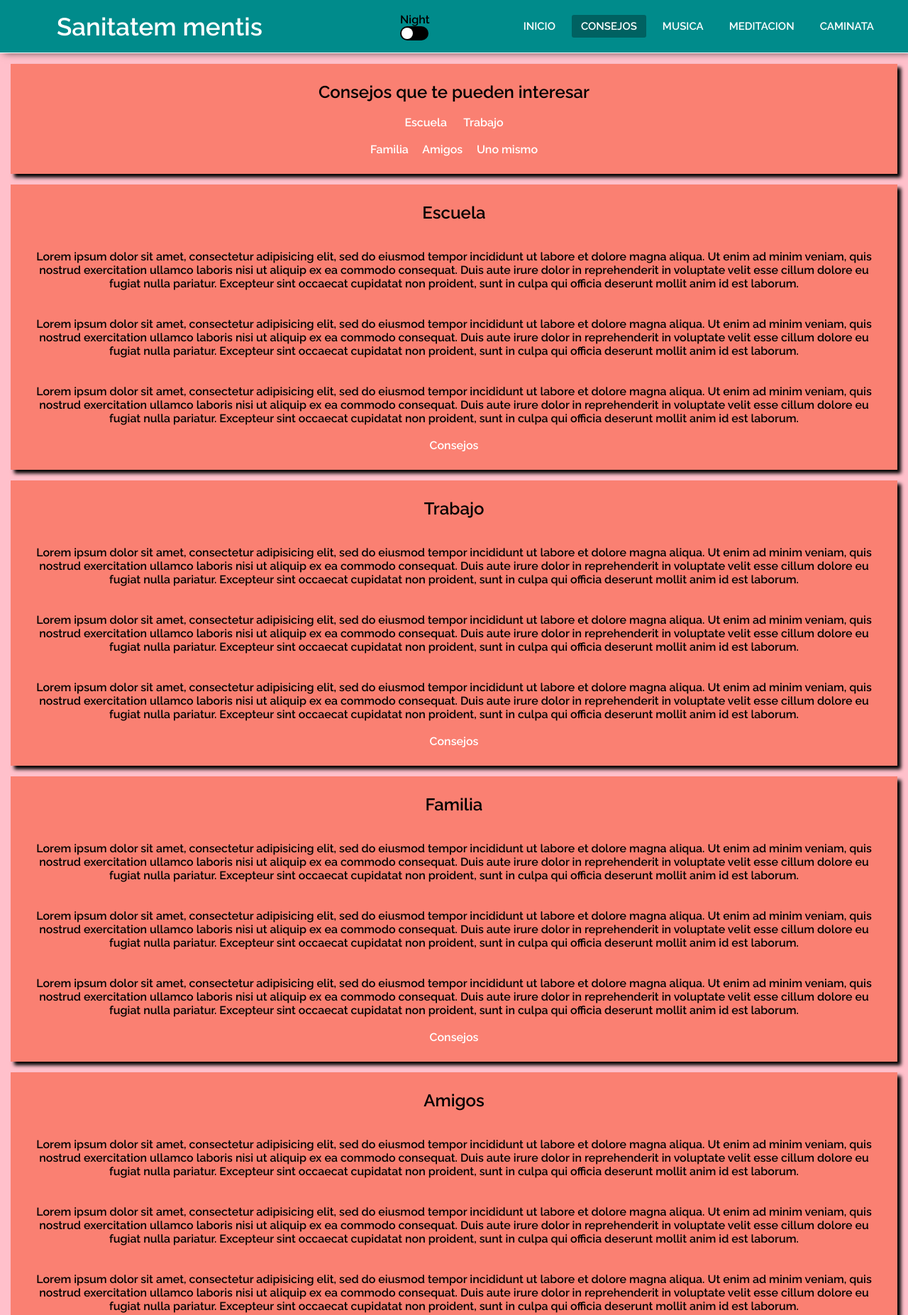
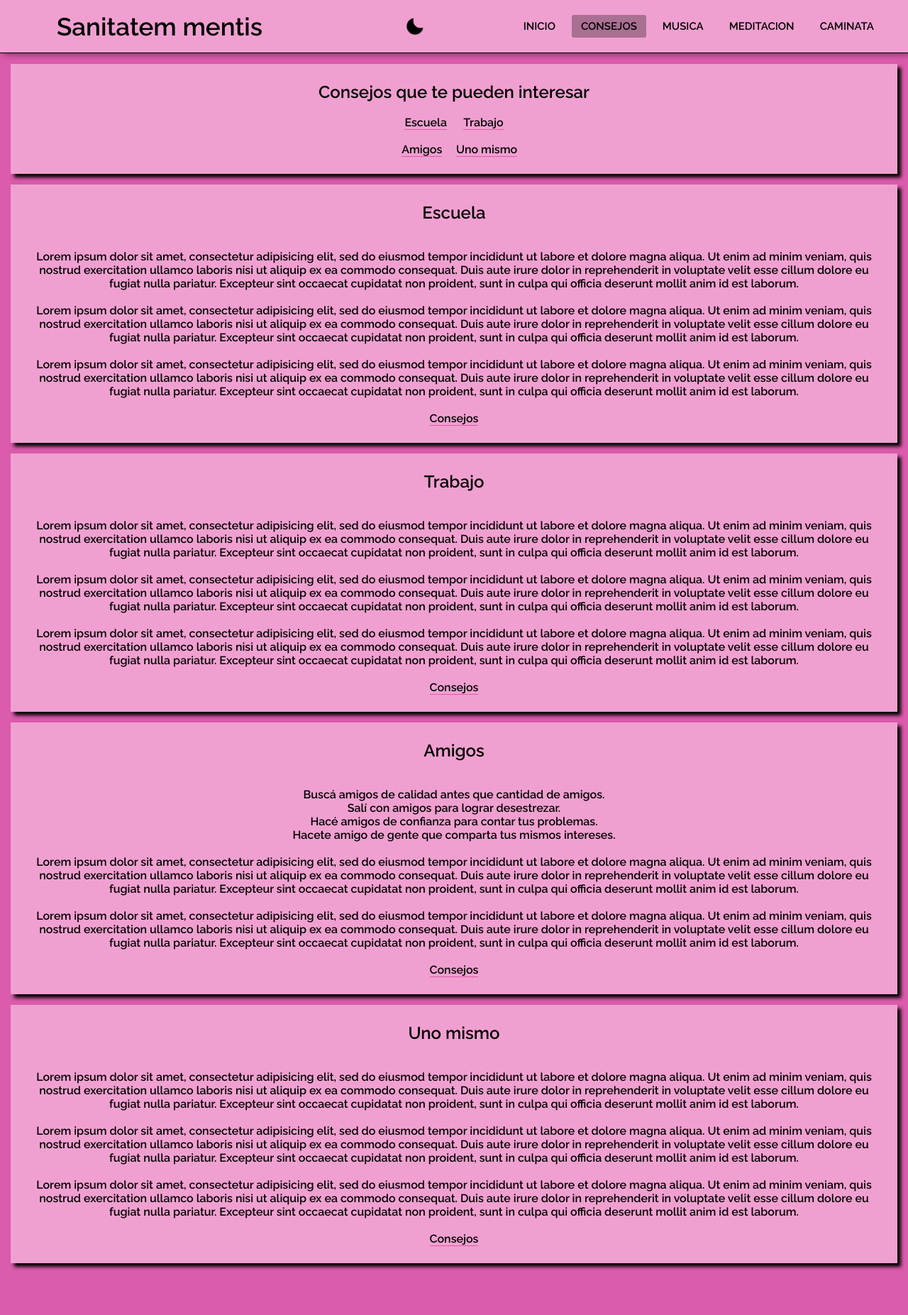
Before and after one commit to arielmarrone/SanitatemMentis, a plain HTML site: page consejos.html in a window 1280 px wide. Shown: the top 1853 px of the page at 71% size. After the commit the page ends 1795 px from the top, so only its background shows below. Drawn offline with Linux system fonts and the light colour scheme.

Commit message:
cuarto comit?

```diff
--- a/consejos.html
+++ b/consejos.html
@@ -14,11 +14,7 @@
 <body>
 	<nav class="menu">
 		<label class="logo">Sanitatem mentis</label>
-		<label>
-			<input type="checkbox">
-			<p>Night</p>
-			<span class="check"></span>
-		</label>
+		<img src="imagenes/moon.png" id="icon">
 		<ul class="items">
 			<li><a href="index.html">Inicio</a></li>
 			<li class="active"><a href="consejos.html">Consejos</a></li>
@@ -37,7 +33,6 @@
 			<a href="#escuela">Escuela</a>
 
 			<a href="#trabajo">Trabajo</a><br><br>
-			<a href="#familia">Familia</a>
 
 			<a href="#amigos">Amigos</a>
 
@@ -48,10 +43,10 @@
 		<b>
 			<h2 id="escuela">Escuela</h2><br><br>
 			<p>Lorem ipsum dolor sit amet, consectetur adipisicing elit, sed do eiusmod tempor incididunt ut labore et dolore magna aliqua. Ut enim ad minim veniam, quis nostrud exercitation ullamco laboris nisi ut aliquip ex ea commodo consequat. Duis aute irure dolor in reprehenderit in voluptate velit esse
-			cillum dolore eu fugiat nulla pariatur. Excepteur sint occaecat cupidatat non proident, sunt in culpa qui officia deserunt mollit anim id est laborum.</p><br><br>
-			<p>Lorem ipsum dolor sit amet, consectetur adipisicing elit, sed do eiusmod tempor incididunt ut labore et dolore magna aliqua. Ut enim ad minim veniam, quis nostrud exercitation ullamco laboris nisi ut aliquip ex ea commodo consequat. Duis aute irure dolor in reprehenderit in voluptate velit esse
-			cillum dolore eu fugiat nulla pariatur. Excepteur sint occaecat cupidatat non proident, sunt in culpa qui officia deserunt mollit anim id est laborum.</p><br><br>
-			<p>Lorem ipsum dolor sit amet, consectetur adipisicing elit, sed do eiusmod tempor incididunt ut labore et dolore magna aliqua. Ut enim ad minim veniam, quis nostrud exercitation ullamco laboris nisi ut aliquip ex ea commodo consequat. Duis aute irure dolor in reprehenderit in voluptate velit esse
+			cillum dolore eu fugiat nulla pariatur. Excepteur sint occaecat cupidatat non proident, sunt in culpa qui officia deserunt mollit anim id est laborum.<br><br>
+			Lorem ipsum dolor sit amet, consectetur adipisicing elit, sed do eiusmod tempor incididunt ut labore et dolore magna aliqua. Ut enim ad minim veniam, quis nostrud exercitation ullamco laboris nisi ut aliquip ex ea commodo consequat. Duis aute irure dolor in reprehenderit in voluptate velit esse
+			cillum dolore eu fugiat nulla pariatur. Excepteur sint occaecat cupidatat non proident, sunt in culpa qui officia deserunt mollit anim id est laborum.<br><br>
+			Lorem ipsum dolor sit amet, consectetur adipisicing elit, sed do eiusmod tempor incididunt ut labore et dolore magna aliqua. Ut enim ad minim veniam, quis nostrud exercitation ullamco laboris nisi ut aliquip ex ea commodo consequat. Duis aute irure dolor in reprehenderit in voluptate velit esse
 			cillum dolore eu fugiat nulla pariatur. Excepteur sint occaecat cupidatat non proident, sunt in culpa qui officia deserunt mollit anim id est laborum.</p><br>
 			<a href="#consejos">Consejos</a>
 		</b>
@@ -60,34 +55,27 @@
 		<b>
 			<h2 id="trabajo">Trabajo</h2><br><br>
 			<p>Lorem ipsum dolor sit amet, consectetur adipisicing elit, sed do eiusmod tempor incididunt ut labore et dolore magna aliqua. Ut enim ad minim veniam, quis nostrud exercitation ullamco laboris nisi ut aliquip ex ea commodo consequat. Duis aute irure dolor in reprehenderit in voluptate velit esse
-			cillum dolore eu fugiat nulla pariatur. Excepteur sint occaecat cupidatat non proident, sunt in culpa qui officia deserunt mollit anim id est laborum.</p><br><br>
-			<p>Lorem ipsum dolor sit amet, consectetur adipisicing elit, sed do eiusmod tempor incididunt ut labore et dolore magna aliqua. Ut enim ad minim veniam, quis nostrud exercitation ullamco laboris nisi ut aliquip ex ea commodo consequat. Duis aute irure dolor in reprehenderit in voluptate velit esse
-			cillum dolore eu fugiat nulla pariatur. Excepteur sint occaecat cupidatat non proident, sunt in culpa qui officia deserunt mollit anim id est laborum.</p><br><br>
-			<p>Lorem ipsum dolor sit amet, consectetur adipisicing elit, sed do eiusmod tempor incididunt ut labore et dolore magna aliqua. Ut enim ad minim veniam, quis nostrud exercitation ullamco laboris nisi ut aliquip ex ea commodo consequat. Duis aute irure dolor in reprehenderit in voluptate velit esse
+			cillum dolore eu fugiat nulla pariatur. Excepteur sint occaecat cupidatat non proident, sunt in culpa qui officia deserunt mollit anim id est laborum.<br><br>
+			Lorem ipsum dolor sit amet, consectetur adipisicing elit, sed do eiusmod tempor incididunt ut labore et dolore magna aliqua. Ut enim ad minim veniam, quis nostrud exercitation ullamco laboris nisi ut aliquip ex ea commodo consequat. Duis aute irure dolor in reprehenderit in voluptate velit esse
+			cillum dolore eu fugiat nulla pariatur. Excepteur sint occaecat cupidatat non proident, sunt in culpa qui officia deserunt mollit anim id est laborum.<br><br>
+			Lorem ipsum dolor sit amet, consectetur adipisicing elit, sed do eiusmod tempor incididunt ut labore et dolore magna aliqua. Ut enim ad minim veniam, quis nostrud exercitation ullamco laboris nisi ut aliquip ex ea commodo consequat. Duis aute irure dolor in reprehenderit in voluptate velit esse
 			cillum dolore eu fugiat nulla pariatur. Excepteur sint occaecat cupidatat non proident, sunt in culpa qui officia deserunt mollit anim id est laborum.</p><br>
 			<a href="#consejos">Consejos</a>
 		</b>
 	</div>
-	<div class="text">
-		<b>
-			<h2 id="familia">Familia</h2><br><br>
-			<p>Lorem ipsum dolor sit amet, consectetur adipisicing elit, sed do eiusmod tempor incididunt ut labore et dolore magna aliqua. Ut enim ad minim veniam, quis nostrud exercitation ullamco laboris nisi ut aliquip ex ea commodo consequat. Duis aute irure dolor in reprehenderit in voluptate velit esse
-			cillum dolore eu fugiat nulla pariatur. Excepteur sint occaecat cupidatat non proident, sunt in culpa qui officia deserunt mollit anim id est laborum.</p><br><br>
-			<p>Lorem ipsum dolor sit amet, consectetur adipisicing elit, sed do eiusmod tempor incididunt ut labore et dolore magna aliqua. Ut enim ad minim veniam, quis nostrud exercitation ullamco laboris nisi ut aliquip ex ea commodo consequat. Duis aute irure dolor in reprehenderit in voluptate velit esse
-			cillum dolore eu fugiat nulla pariatur. Excepteur sint occaecat cupidatat non proident, sunt in culpa qui officia deserunt mollit anim id est laborum.</p><br><br>
-			<p>Lorem ipsum dolor sit amet, consectetur adipisicing elit, sed do eiusmod tempor incididunt ut labore et dolore magna aliqua. Ut enim ad minim veniam, quis nostrud exercitation ullamco laboris nisi ut aliquip ex ea commodo consequat. Duis aute irure dolor in reprehenderit in voluptate velit esse
-			cillum dolore eu fugiat nulla pariatur. Excepteur sint occaecat cupidatat non proident, sunt in culpa qui officia deserunt mollit anim id est laborum.</p><br>
-			<a href="#consejos">Consejos</a>
-		</b>
-	</div>
+
 	<div class="text">
 		<b>
 			<h2 id="amigos">Amigos</h2><br><br>
-			<p>Lorem ipsum dolor sit amet, consectetur adipisicing elit, sed do eiusmod tempor incididunt ut labore et dolore magna aliqua. Ut enim ad minim veniam, quis nostrud exercitation ullamco laboris nisi ut aliquip ex ea commodo consequat. Duis aute irure dolor in reprehenderit in voluptate velit esse
-			cillum dolore eu fugiat nulla pariatur. Excepteur sint occaecat cupidatat non proident, sunt in culpa qui officia deserunt mollit anim id est laborum.</p><br><br>
-			<p>Lorem ipsum dolor sit amet, consectetur adipisicing elit, sed do eiusmod tempor incididunt ut labore et dolore magna aliqua. Ut enim ad minim veniam, quis nostrud exercitation ullamco laboris nisi ut aliquip ex ea commodo consequat. Duis aute irure dolor in reprehenderit in voluptate velit esse
-			cillum dolore eu fugiat nulla pariatur. Excepteur sint occaecat cupidatat non proident, sunt in culpa qui officia deserunt mollit anim id est laborum.</p><br><br>
-			<p>Lorem ipsum dolor sit amet, consectetur adipisicing elit, sed do eiusmod tempor incididunt ut labore et dolore magna aliqua. Ut enim ad minim veniam, quis nostrud exercitation ullamco laboris nisi ut aliquip ex ea commodo consequat. Duis aute irure dolor in reprehenderit in voluptate velit esse
+			<p>
+			Buscá amigos de calidad antes que cantidad de amigos.<br>
+			Salí con amigos para lograr desestrezar.<br>
+			Hacé amigos de confianza para contar tus problemas.<br>
+			Hacete amigo de gente que comparta tus mismos intereses.<br><br>
+
+			Lorem ipsum dolor sit amet, consectetur adipisicing elit, sed do eiusmod tempor incididunt ut labore et dolore magna aliqua. Ut enim ad minim veniam, quis nostrud exercitation ullamco laboris nisi ut aliquip ex ea commodo consequat. Duis aute irure dolor in reprehenderit in voluptate velit esse
+			cillum dolore eu fugiat nulla pariatur. Excepteur sint occaecat cupidatat non proident, sunt in culpa qui officia deserunt mollit anim id est laborum.<br><br>
+			Lorem ipsum dolor sit amet, consectetur adipisicing elit, sed do eiusmod tempor incididunt ut labore et dolore magna aliqua. Ut enim ad minim veniam, quis nostrud exercitation ullamco laboris nisi ut aliquip ex ea commodo consequat. Duis aute irure dolor in reprehenderit in voluptate velit esse
 			cillum dolore eu fugiat nulla pariatur. Excepteur sint occaecat cupidatat non proident, sunt in culpa qui officia deserunt mollit anim id est laborum.</p><br>
 			<a href="#consejos">Consejos</a>
 		</b>
@@ -96,13 +84,30 @@
 		<b>
 			<h2 id="uno">Uno mismo</h2><br><br>
 			<p>Lorem ipsum dolor sit amet, consectetur adipisicing elit, sed do eiusmod tempor incididunt ut labore et dolore magna aliqua. Ut enim ad minim veniam, quis nostrud exercitation ullamco laboris nisi ut aliquip ex ea commodo consequat. Duis aute irure dolor in reprehenderit in voluptate velit esse
-			cillum dolore eu fugiat nulla pariatur. Excepteur sint occaecat cupidatat non proident, sunt in culpa qui officia deserunt mollit anim id est laborum.</p><br><br>
-			<p>Lorem ipsum dolor sit amet, consectetur adipisicing elit, sed do eiusmod tempor incididunt ut labore et dolore magna aliqua. Ut enim ad minim veniam, quis nostrud exercitation ullamco laboris nisi ut aliquip ex ea commodo consequat. Duis aute irure dolor in reprehenderit in voluptate velit esse
-			cillum dolore eu fugiat nulla pariatur. Excepteur sint occaecat cupidatat non proident, sunt in culpa qui officia deserunt mollit anim id est laborum.</p><br><br>
-			<p>Lorem ipsum dolor sit amet, consectetur adipisicing elit, sed do eiusmod tempor incididunt ut labore et dolore magna aliqua. Ut enim ad minim veniam, quis nostrud exercitation ullamco laboris nisi ut aliquip ex ea commodo consequat. Duis aute irure dolor in reprehenderit in voluptate velit esse
+			cillum dolore eu fugiat nulla pariatur. Excepteur sint occaecat cupidatat non proident, sunt in culpa qui officia deserunt mollit anim id est laborum.<br><br>
+			Lorem ipsum dolor sit amet, consectetur adipisicing elit, sed do eiusmod tempor incididunt ut labore et dolore magna aliqua. Ut enim ad minim veniam, quis nostrud exercitation ullamco laboris nisi ut aliquip ex ea commodo consequat. Duis aute irure dolor in reprehenderit in voluptate velit esse
+			cillum dolore eu fugiat nulla pariatur. Excepteur sint occaecat cupidatat non proident, sunt in culpa qui officia deserunt mollit anim id est laborum.<br><br>
+			Lorem ipsum dolor sit amet, consectetur adipisicing elit, sed do eiusmod tempor incididunt ut labore et dolore magna aliqua. Ut enim ad minim veniam, quis nostrud exercitation ullamco laboris nisi ut aliquip ex ea commodo consequat. Duis aute irure dolor in reprehenderit in voluptate velit esse
 			cillum dolore eu fugiat nulla pariatur. Excepteur sint occaecat cupidatat non proident, sunt in culpa qui officia deserunt mollit anim id est laborum.</p><br>
 			<a href="#consejos">Consejos</a>
 		</b>
 	</div>
+
+<script type="text/javascript">
+	var icon = document.getElementById('icon')
+	icon.onclick = function()
+	{
+		document.body.classList.toggle("dark-theme")
+		if (document.body.classList.contains("dark-theme"))
+		{
+			icon.src = "imagenes/sun.png";
+		}
+		else
+		{
+			icon.src = "imagenes/moon.png";
+		}
+	}
+</script>
+
 </body>
 </html>
--- a/css/estilo.css
+++ b/css/estilo.css
@@ -4,74 +4,41 @@
 	outline: 0;
 	box-sizing: border-box;
 }
+:root{
+	--primary-color:  #F0A0D0;
+	--secondary-color: #000000;
+	--third-color: #DB5BAC;
+	--fourth-color: #F5B3E8;
+}
+.dark-theme{
+	--primary-color: #1D594D;
+	--secondary-color: #FFFFFF;
+	--third-color: #1BA67C;
+	--fourth-color: #267363;
+}
 body {
 	font-family: 'Raleway', sans-serif;
-	background: pink;
+	background: var(--third-color);
 }
 .menu{
-	background: darkcyan;
+	background: var(--primary-color);
 	height: 75px;
 	width: 100%;
 	display: flex;
 	justify-content: space-between;
 	align-items: center;
-	border-bottom: 1px solid white;
+	border-bottom: 1px solid black;
 	box-shadow: 5px 0 10px rgba(0, 0, 0, 0.6);
 }
 .logo{
-	color: white;
+	color: var(--secondary-color);
 	font-size: 35px;
 	padding: 0 80px;
 	font-weight: bold;
 }
-input[type="checkbox"]{
-	-webkit-appearance: none;
-	visibility: hidden;
-	display: none;
-}
-.check{
-	position: relative;
-	display: block;
-	width: 40px;
-	height: 20px;
-	background: black;
+#icon{
+	width: 30px;
 	cursor: pointer;
-	border-radius: 20px;
-	overflow: hidden;
-	transition: ease-in 0.5s;
-}
-input[type="checkbox"]:checked ~ .check{
-	background: white;
-	box-shadow: 0 0 0 10000px rgba(0, 0, 0, 0.69);
-}
-.check:before{
-	content: '';
-	position: absolute;
-	top: 2px;
-	left: 2px;
-	background: white;
-	width: 16px;
-	height: 16px;
-	border-radius: 50%;
-	transition: 0.5s;
-}
-input[type="checkbox"]:checked ~ .check:before{
-	transform: translateX(-50px);
-}
-.check:after{
-	content: '';
-	position: absolute;
-	top: 2px;
-	right: 2px;
-	background: black;
-	width: 16px;
-	height: 16px;
-	border-radius: 50%;
-	transition: 0.5s;
-	transform: translateX(50px);
-}
-input[type="checkbox"]:checked ~ .check:after{
-	transform: translateX(0px);
 }
 .items{
 	display: flex;
@@ -88,7 +55,7 @@ input[type="checkbox"]:checked ~ .check:after{
 	font-size: 15px;
 	display: block;
 	text-transform: uppercase;
-	color: white;
+	color: var(--secondary-color);
 }
 .items li:hover, li.active{
 	background-color: rgba(0, 0, 0, 0.3);
@@ -97,7 +64,7 @@ input[type="checkbox"]:checked ~ .check:after{
 .boton_menu{
 	margin-right: 30px;
 	font-size: 25px;
-	color: white;
+	color: var(--secondary-color);
 	cursor: pointer;
 	display: none;
 }
@@ -124,7 +91,7 @@ ul.show{
 		position: fixed;
 		width: 100vw;
 		height: calc(100% - 65px);
-		background: turquoise;
+		background: var(--fourth-color);
 		top: -100vh;
 		text-align: center;
 		transition: all .4s;
@@ -139,11 +106,11 @@ ul.show{
 	}
 	.items li a{
 		font-size: 20px;
-		color: white;
+		color: var(--secondary-color);
 		font-weight: bold;
 	}
 	.items li a:hover{
-		color: darkcyan;
+		color: var(--third-color);
 	}
 	.logo{
 		font-size: 20px;
@@ -162,12 +129,16 @@ ul.show{
 .text{
 	flex: 2;
 	padding: 25px;
-	background-color: salmon;
+	background-color: var(--primary-color);
 	margin: 15px;
 	box-shadow: 5px 5px 5px;
 	text-align: center;
 }
 .text a{
-	color: white;
+	color: var(--secondary-color);
 	text-decoration: none;
+	border-bottom: 1px solid var(--third-color);
 }
+.text h2, h3, p{
+	color: var(--secondary-color);
+}
```
Also changed, not shown: caminata.html (+18 -5 lines), index.html (+19 -5 lines), meditacion.html (+19 -7 lines), musica.html (+20 -5 lines), imagenes/iconoloto2.png (added), imagenes/moon.png (added), imagenes/sun.png (added).
